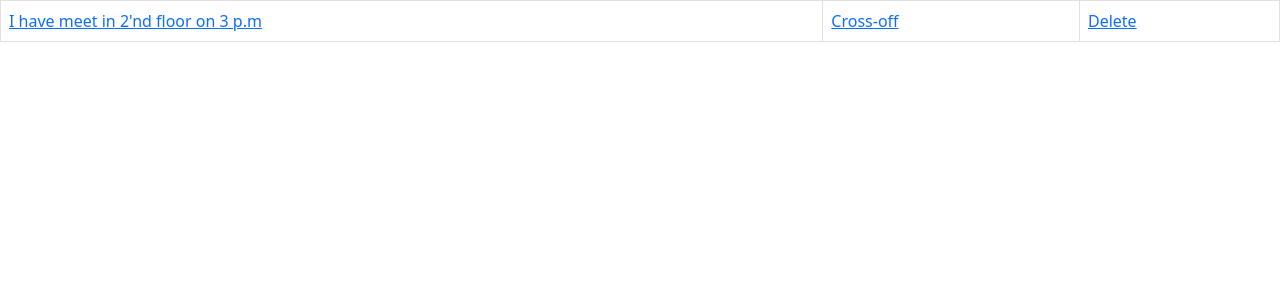
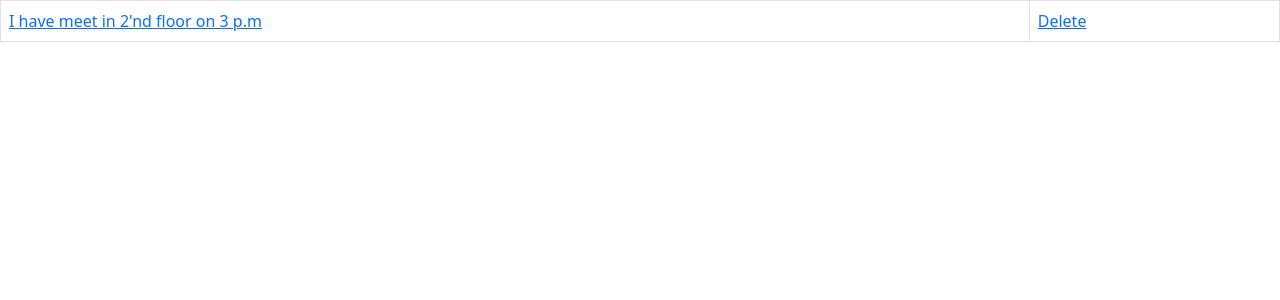
Before and after one commit to avator7/Simple-TODO-LIst, a Django app: page / in a window 1280 px wide. Shown: the part 56-356 px from the top of the page. Run offline with Django 4.2, Linux system fonts and the light colour scheme; data comes from the database, SQL or seed files in the repository; both versions use the stored data as it was after the commit.

Commit message:
new changes

```diff
--- a/templates/register.html
+++ b/templates/register.html
@@ -15,13 +15,11 @@
     {% if things.completed%}
       <tr class = 'table-secondary'>
         <td class="striker"><a href="{% url 'edit' things.id %}">{{ things.item }}</a></td>
-        <td><a href = "{% url 'uncross' things.id %}">Uncross</a></td>
         <td><a href= "{% url 'delete' things.id %}" >Delete</a></td>
       </tr>
     {% else %}
       <tr>
         <td class="striker"><a href="{% url 'edit' things.id %}">{{ things.item }}</a></td>
-        <td><a  href="{% url 'cross_off' things.id %}"> Cross-off </a></td>
         <td><a href= {% url 'delete' things.id %}>Delete</a></td>
       </tr>
 
```
Also changed, not shown: db.sqlite3.
